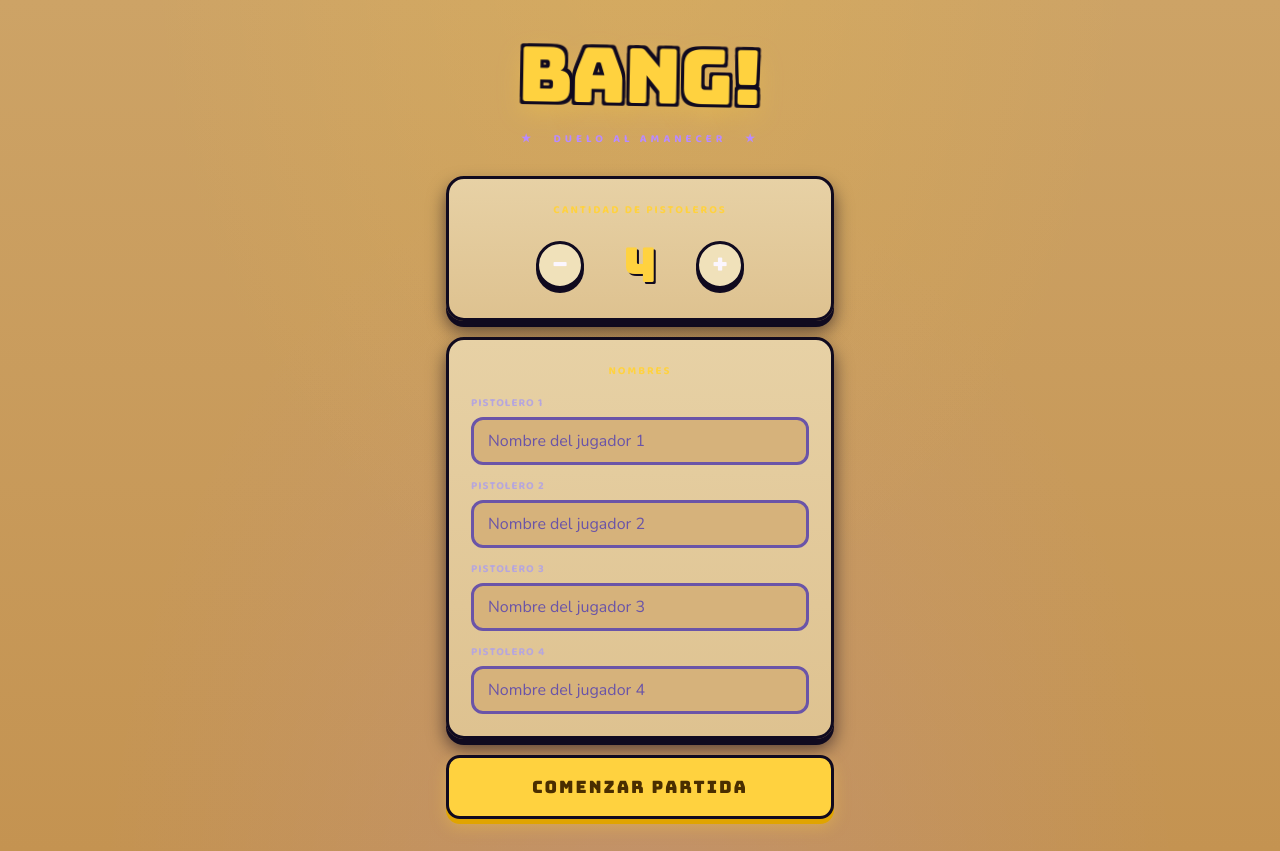
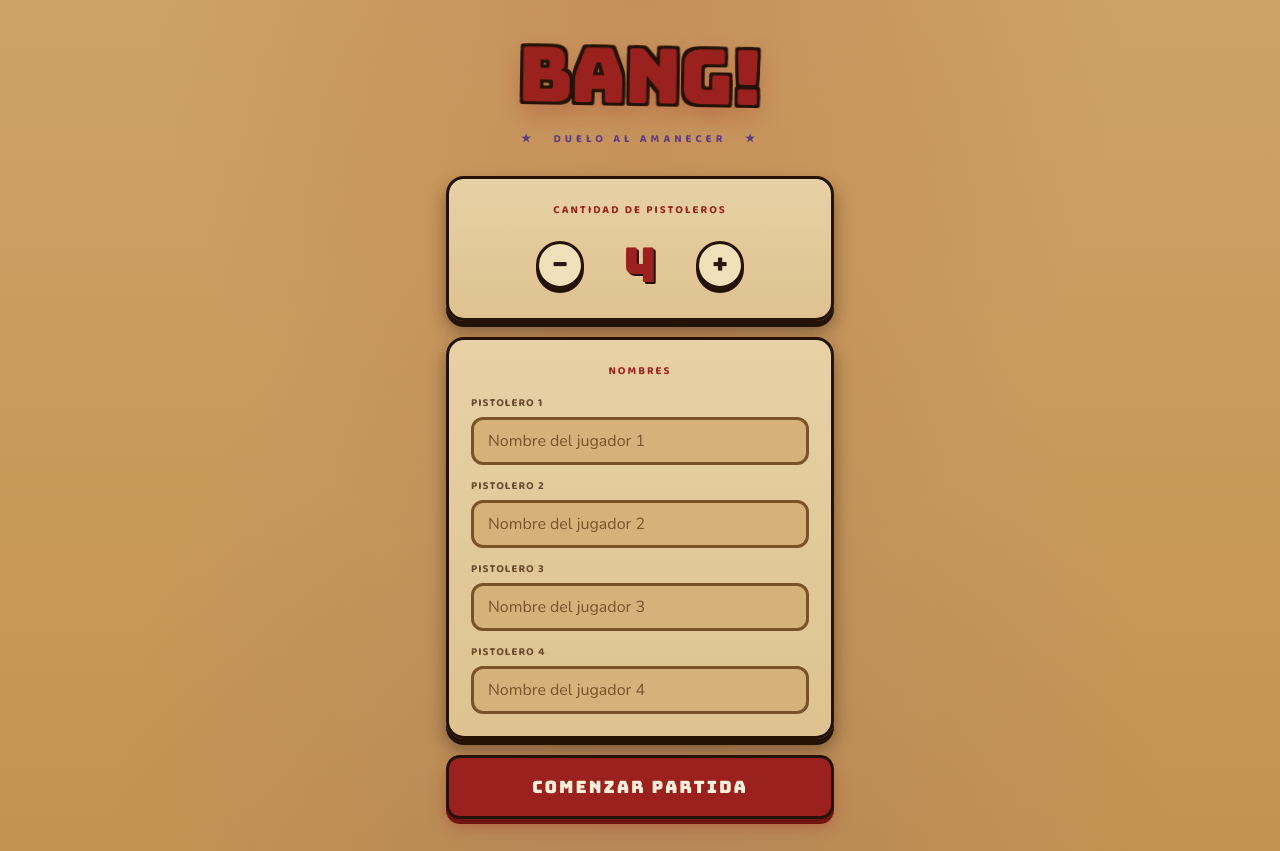
Before and after one commit to javica98/bang, a Flask app: page / in a window 1280 px wide. Run offline with Flask 3, Linux system fonts and the light colour scheme.

Commit message:
Adapt text, borders and accents for the new light sand background
Since the surface tokens moved from dark to light, flips the tokens
that depended on that: --on-surface/--on-muted darken to warm brown
for readable text, --outline/--outline-soft/--shadow shift to warm
dark tones (borders still work as thick outlines regardless of
ground), and --purple-acc darkens for contrast on light panels.

Renames --gold(-dim/-text) to --accent and sets it to the requested
#9B211E deep red, which now reads clearly against the sand palette
instead of blending into it. Two status chips (scope/volcanic) that
relied on bright accent text over a dark chip background get a light
chip background instead, since the accent/purple tokens are dark now.

Co-Authored-By: Claude Sonnet 5 <noreply@anthropic.com>
Claude-Session: https://claude.ai/code/session_01HSYNfDWR617K2Y8Km1YXAr

```diff
--- a/web/templates/index.html
+++ b/web/templates/index.html
@@ -9,32 +9,32 @@
 /* ── RESET & BASE ─────────────────────────────────────── */
 *, *::before, *::after { box-sizing: border-box; margin: 0; padding: 0; }
 :root {
-  /* Balatro-inspired palette: deep purple/navy stage, gold highlights,
-     chip-red / mult-blue accents, cream card faces. */
+  /* Warm sand & wanted-poster palette: light tan/gold stage, deep red
+     accent, chip-red / mult-blue accents, cream card faces. */
   --bg-deep:      #C49351;
   --bg-mid:       #CDA366;
   --surface-low:  #D6B27B;
   --surface:      #DEC290;
   --surface-high: #E7D1A5;
   --surface-top:  #F0E1BA;
-  --on-surface:   #fbf6ff;
-  --on-muted:     #b6a6dd;
-  --outline:      #100a1f;
-  --outline-soft: #6a54a8;
-  --gold:         #ffd23f;
-  --gold-dim:     #e0a400;
-  --gold-text:    #4a2e00;
+  --on-surface:   #2a1810;
+  --on-muted:     #6b4a30;
+  --outline:      #241206;
+  --outline-soft: #7a5228;
+  --accent:         #9b211e;
+  --accent-dim:     #6e1512;
+  --accent-text:    #fbefd9;
   --red:          #ff5d73;
   --red-dim:      #6e2030;
   --green:        #48e08a;
   --green-dim:    #1f5a3c;
   --blue:         #4fd0ff;
   --blue-dim:     #1c4a6e;
-  --purple-acc:   #b98bff;
+  --purple-acc:   #5c3a86;
   --paper:        #fff4de;
   --paper-edge:   #e0b95a;
   --ink:          #2a1a3a;
-  --shadow:       rgba(8, 4, 20, 0.6);
+  --shadow:       rgba(40, 20, 8, 0.45);
   --font-head:    'Bungee', 'Baloo 2', 'Arial Black', sans-serif;
   --font-body:    'Nunito', 'Segoe UI', sans-serif;
   --font-mono:    'Baloo 2', 'Segoe UI', sans-serif;
@@ -85,9 +85,9 @@ body {
 }
 .pixel-btn:hover  { background: var(--surface-top); transform: translateY(-2px); box-shadow: 0 7px 0 var(--outline), 0 12px 18px var(--shadow); }
 .pixel-btn:active { transform: translateY(3px); box-shadow: 0 2px 0 var(--outline), 0 4px 8px var(--shadow); }
-.pixel-btn.primary { background: var(--gold); color: var(--gold-text); border-color: var(--outline); box-shadow: 0 5px 0 var(--gold-dim), 0 8px 16px rgba(255,210,63,0.35); }
-.pixel-btn.primary:hover { background: #ffdd6b; box-shadow: 0 7px 0 var(--gold-dim), 0 12px 20px rgba(255,210,63,0.45); }
-.pixel-btn.primary:active { box-shadow: 0 2px 0 var(--gold-dim); }
+.pixel-btn.primary { background: var(--accent); color: var(--accent-text); border-color: var(--outline); box-shadow: 0 5px 0 var(--accent-dim), 0 8px 16px rgba(155,33,30,0.35); }
+.pixel-btn.primary:hover { background: #b9332e; box-shadow: 0 7px 0 var(--accent-dim), 0 12px 20px rgba(155,33,30,0.45); }
+.pixel-btn.primary:active { box-shadow: 0 2px 0 var(--accent-dim); }
 .pixel-btn.ghost   { background: transparent; border-color: var(--outline-soft); color: var(--on-muted); box-shadow: none; }
 .pixel-btn.ghost:hover { background: var(--surface-high); color: var(--on-surface); transform: none; }
 
@@ -193,12 +193,12 @@ body {
   font-family: var(--font-head);
   font-size: 76px;
   font-weight: 400;
-  color: var(--gold);
+  color: var(--accent);
   letter-spacing: -2px;
   text-shadow:
     3px 3px 0 var(--outline), -3px -3px 0 var(--outline),
     3px -3px 0 var(--outline), -3px 3px 0 var(--outline),
-    0 10px 24px rgba(255,210,63,0.35);
+    0 10px 24px rgba(155,33,30,0.35);
   line-height: 1;
   animation: title-bounce 2.6s ease-in-out infinite;
   display: inline-block;
@@ -230,7 +230,7 @@ body {
   font-size: 11px;
   font-weight: 700;
   letter-spacing: 2px;
-  color: var(--gold);
+  color: var(--accent);
   text-transform: uppercase;
   margin-bottom: 14px;
   text-align: center;
@@ -255,13 +255,13 @@ body {
   display: flex; align-items: center; justify-content: center;
   transition: background 0.1s, transform 0.08s;
 }
-.counter-btn:hover { background: var(--gold); color: var(--gold-text); transform: translateY(-2px); }
+.counter-btn:hover { background: var(--accent); color: var(--accent-text); transform: translateY(-2px); }
 .counter-btn:active { transform: translateY(2px); box-shadow: 0 1px 0 var(--outline); }
 .counter-val {
   font-family: var(--font-head);
   font-size: 48px;
   font-weight: 400;
-  color: var(--gold);
+  color: var(--accent);
   min-width: 56px;
   text-align: center;
   text-shadow: 2px 2px 0 var(--outline);
```
Also changed, not shown: other parts of web/templates/index.html (+35 -35 lines).
